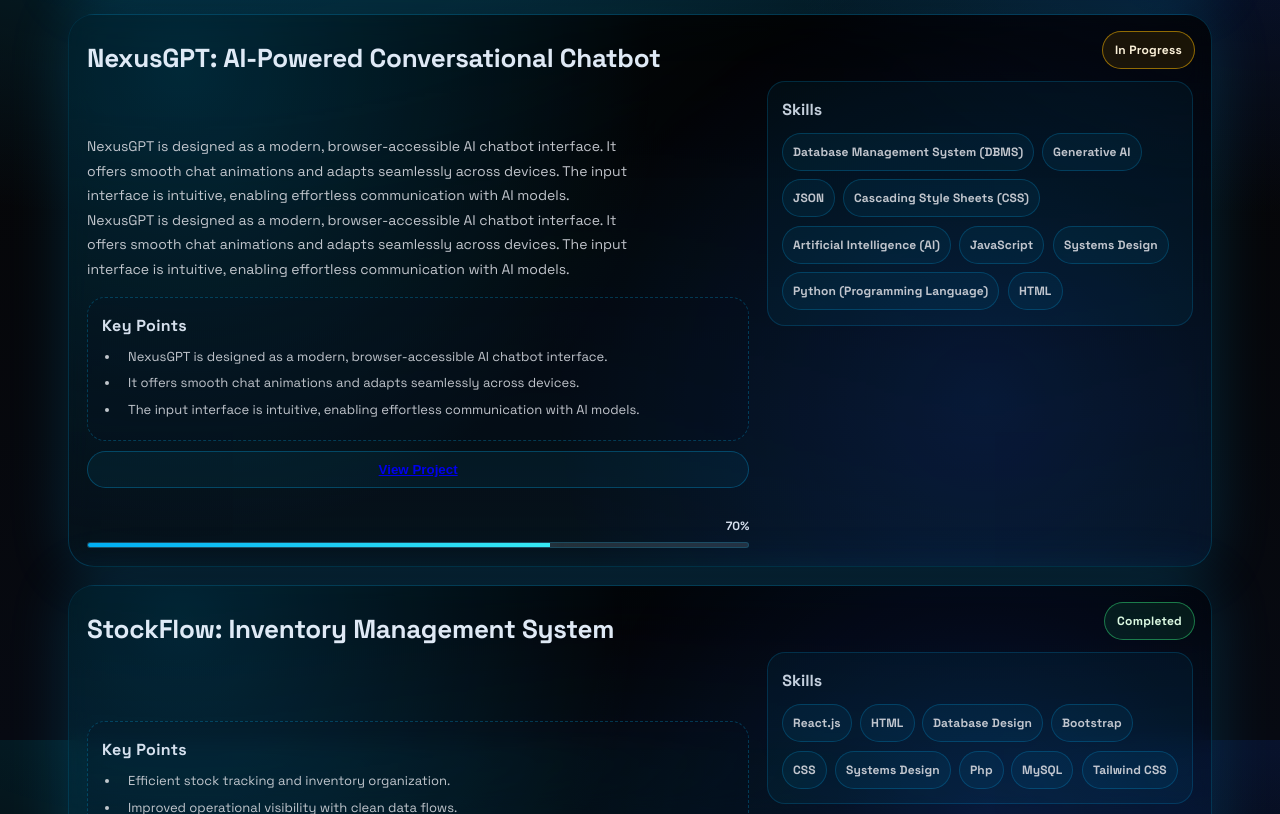
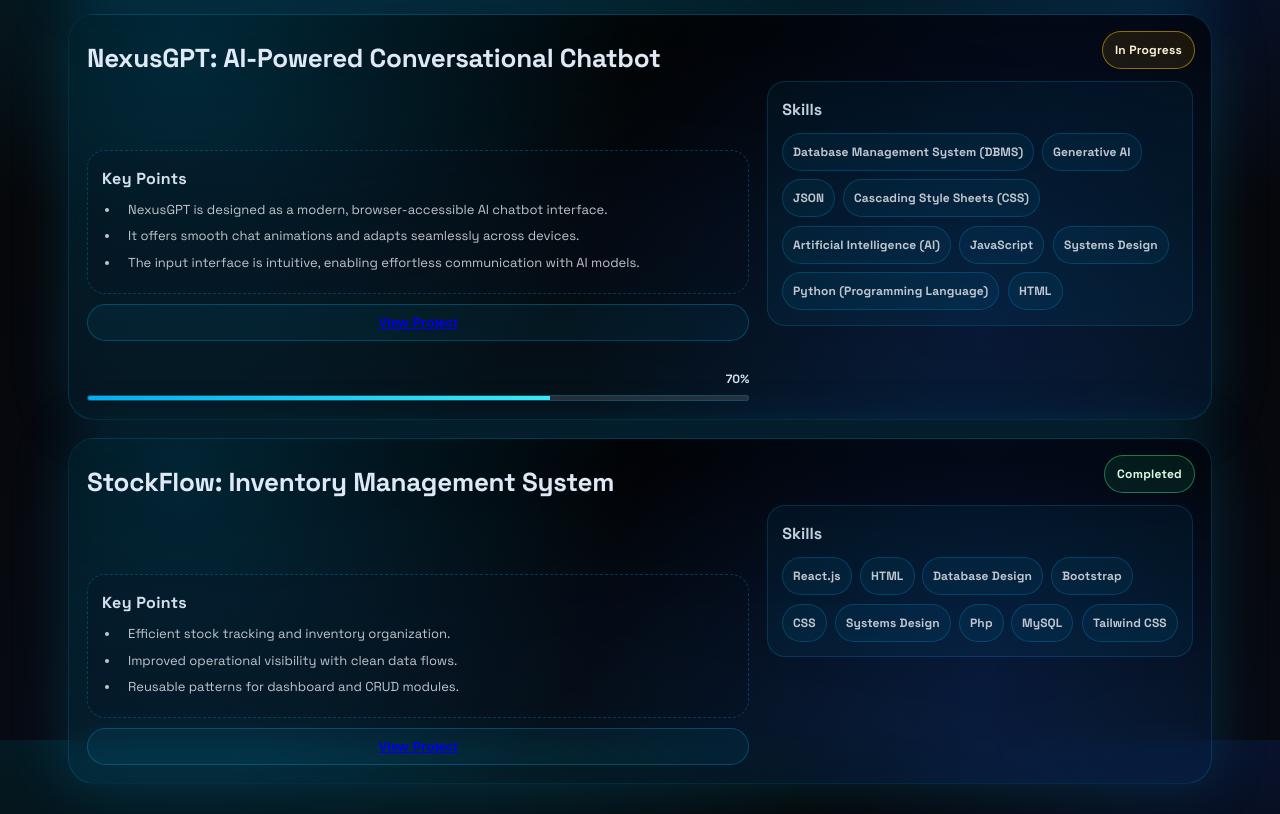
Before and after one commit to sayantanj05/My-Portfolio, a plain HTML site: page HTML/Projects.html in a window 1280 px wide. Shown: the part 3260-4074 px from the top of the page. Drawn offline with Linux system fonts and the light colour scheme.

Commit message:
Project card change

```diff
--- a/HTML/Projects.html
+++ b/HTML/Projects.html
@@ -492,8 +492,7 @@
           <h3 class="project-details-title" id="project-title-nexusgpt">NexusGPT: AI-Powered Conversational Chatbot</h3>
 
           <p class="project-details-desc">
-            <span class="project-details-desc-preview">NexusGPT is designed as a modern, browser-accessible AI chatbot interface. It offers smooth chat animations and adapts seamlessly across devices. The input interface is intuitive, enabling effortless communication with AI models.</span>
-            <span class="project-details-desc-full" aria-hidden="true">NexusGPT is designed as a modern, browser-accessible AI chatbot interface. It offers smooth chat animations and adapts seamlessly across devices. The input interface is intuitive, enabling effortless communication with AI models.</span>
+
           </p>
 
             <div class="project-impact" aria-label="Results and impact">
```
